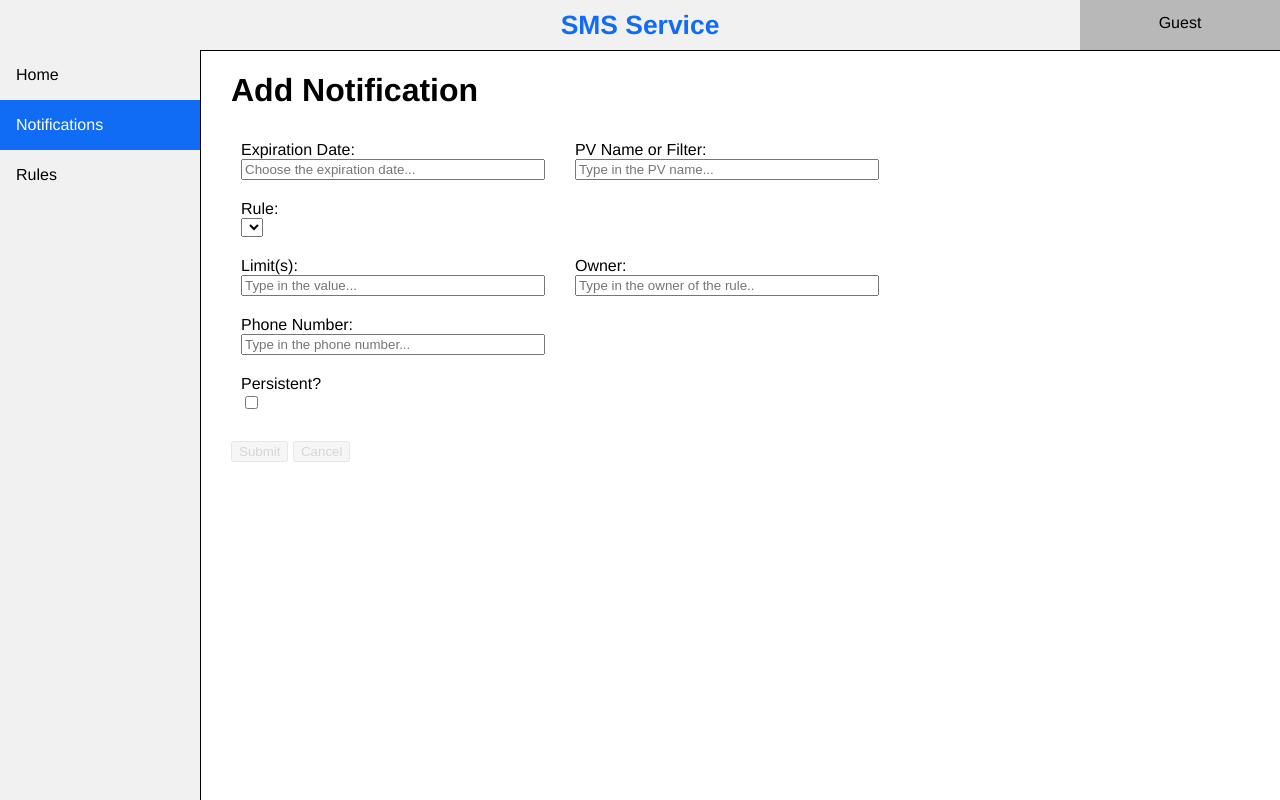
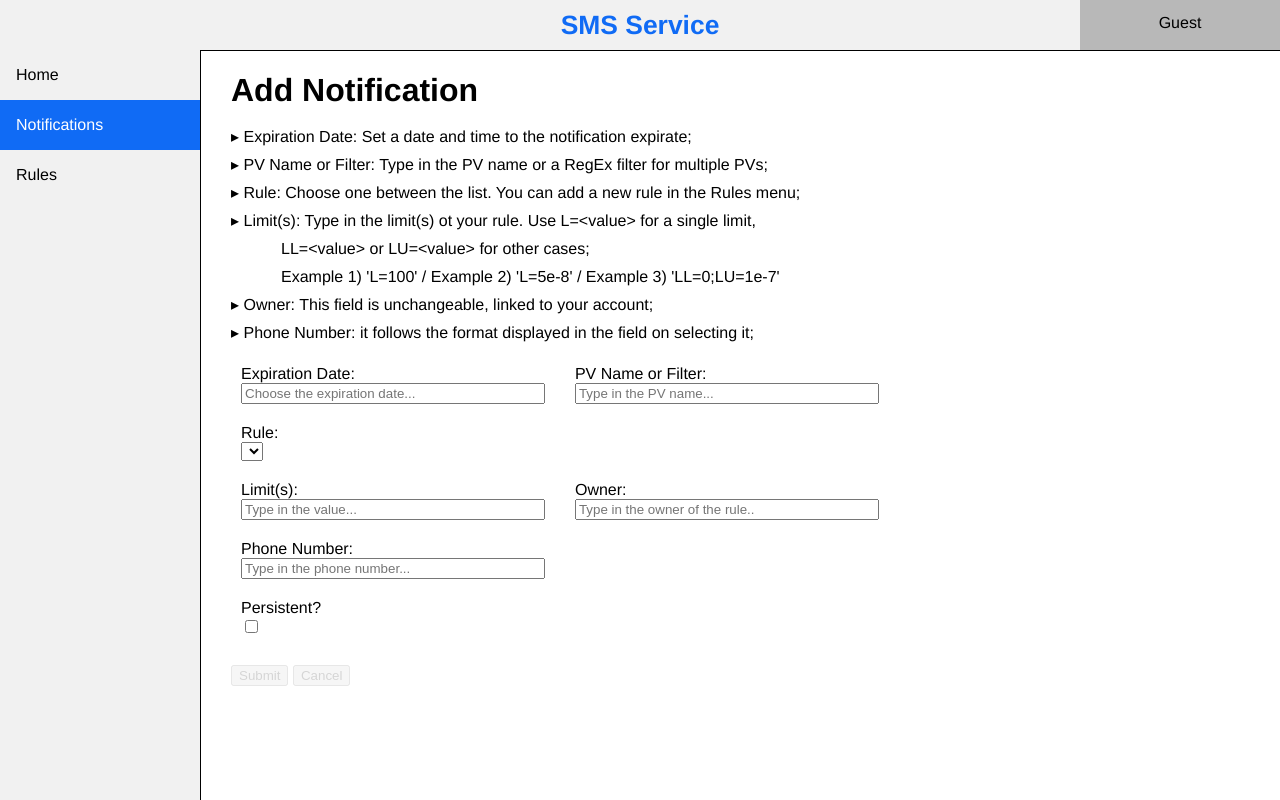
Before and after one commit to SIRIUS-GOP/sms_service, a Python web app: template client_venv/app/templates/add_notification.html in a window 1280 px wide. Run offline with Jinja, Linux system fonts and the light colour scheme; the template is opened without the code that fills it, so the values that code supplies are empty; some libraries are stand-ins or nearby versions.

Commit message:
add notification and rules page update, monitor update

```diff
--- a/client_venv/app/templates/add_notification.html
+++ b/client_venv/app/templates/add_notification.html
@@ -3,6 +3,16 @@
 
 {% block main %}
 <h1 class="header_text">Add Notification</h1>
+<div class='add_text' style='line-height: 12px;'>
+    <p>▸ Expiration Date: Set a date and time to the notification expirate;</p>
+    <p>▸ PV Name or Filter: Type in the PV name or a RegEx filter for multiple PVs;</p>
+    <p>▸ Rule: Choose one between the list. You can add a new rule in the Rules menu;</p>
+    <p>▸ Limit(s): Type in the limit(s) ot your rule. Use L=&#60value&#62 for a single limit,</p>
+    <p style="margin-left: 50px">LL=&#60value&#62 or LU=&#60value&#62 for other cases;</p>
+    <p style="margin-left: 50px;">Example 1) 'L=100' / Example 2) 'L=5e-8' / Example 3) 'LL=0;LU=1e-7'</p>
+    <p>▸ Owner: This field is unchangeable, linked to your account;</p>
+    <p>▸ Phone Number: it follows the format displayed in the field on selecting it;</p>
+</div>
 <form autocomplete="off" class="form" action='{{url_for("add_notification")}}' method="post">
     <div class="form-field-line">
         <div class="form-field" style="padding-top: 10px;">
@@ -65,6 +75,7 @@
                 placeholder="Type the value in minutes, if persistent..." class="form-control"
                 value="{{ request.form['interval'] }}"></input>
         </div>
+    </div>
     <div class="form-field-line">
         <div class="form-field">
             <label class="label" for="persistent">Persistent?</label><br>
@@ -82,6 +93,5 @@
         {%if (current_user.username or current_user.username=='admin')%} enabled style="opacity:1;"{%else%}
         disabled style="opacity:0.5;"{%endif%}>Cancel</button>
     </div>
-    </div>
 </form>
 {% endblock %}
--- a/client_venv/app/templates/add_rule.html
+++ b/client_venv/app/templates/add_rule.html
@@ -3,6 +3,7 @@
 
 {% block main %}
 <h1 class="header_text">Add Rule</h1></p>
+<div class='add_text' style='line-height: 12px;'>
     <p class='action_text'>Rules are mathematical expressions used to parameterize a notification.</p>
     <p class='action_text'>Use terms described bellow for the creation of the rule:</p>
     <p class='action_text'>&#9656;&nbsp;&nbsp;'pv' = PV reading value;</p>
@@ -12,6 +13,7 @@
     <p class='action_text'>&#9656;&nbsp;&nbsp;Accepted operators: '>', '&#60;', '>=', '&#60;=', '==', '!=', 'and' and finally 'or';</p>
     <p class='action_text'>&#9656;&nbsp;&nbsp;They're the same operators of an EVAL() function used in Python.</p>
     <p class='action_text'>&#9656;&nbsp;&nbsp;Remember, when the Rule evaluates to True, the SMS message is sent;</p>
+</div>
 <form autocomplete="off" class="form" action='{{url_for("add_rule")}}' method="post">
     <div class="form-group" style="padding-top: 10px;">
         <label class="label" for="pv">Rule:</label><br>
--- a/client_venv/app/templates/edit_rule.html
+++ b/client_venv/app/templates/edit_rule.html
@@ -3,6 +3,7 @@
 
 {% block main %}
 <h1 class="header_text">Edit Rule</h1></p>
+<div class='add_text' style='line-height: 12px;'>
     <p class='action_text'>Rules are mathematical expressions used to parameterize a notification.</p>
     <p class='action_text'>Use terms described bellow for the creation of the rule:</p>
     <p class='action_text'>&#9656;&nbsp;&nbsp;'pv' = PV reading value;</p>
@@ -12,6 +13,7 @@
     <p class='action_text'>&#9656;&nbsp;&nbsp;Accepted operators: '>', '&#60;', '>=', '&#60;=', '==', '!=', 'and' and finally 'or';</p>
     <p class='action_text'>&#9656;&nbsp;&nbsp;They're the same operators of an EVAL() function used in Python.</p>
     <p class='action_text'>&#9656;&nbsp;&nbsp;Remember, when the Rule evaluates to True, the SMS message is sent;</p>
+</div>
 <form autocomplete="off" class="form" method="post">
     <div class="form-group" style="padding-top: 10px;">
         <label class="label" for="pv">Rule:</label><br>
@@ -39,6 +41,9 @@
         <span class="action-buttons" style="padding: 10px 10px 10px 0px;">
             <button type="submit" class="btn-accept" value='cancel' name='action'>Cancel</button>
         </span>
+        <span class="action-buttons" style="padding: 10px 10px 10px 0px;">
+            <button type="submit" class="btn-accept" value='delete' name='action' onclick="return confirm('Are you sure?');">Delete</button>
+        </span>
     </span>
 </form>
 {% endblock %}
--- a/client_venv/app/templates/notifications.html
+++ b/client_venv/app/templates/notifications.html
@@ -13,7 +13,7 @@
         {%if current_user.username=='admin' %}<th>ID</th>{%endif%}
         {%if current_user.username %}<th>Select</th>{%endif%}
         <th>Expiration Date</th>
-        <th>PV Name</th>
+        <th>PV Name or Name Filter</th>
         <th>Rule with Description</th>
         <th>Limit(s)</th>
         <th>Owner</th>
```
Also changed, not shown: client_venv/app/routes.py (+7 -0 lines), client_venv/app/static/css/base.css (+6 -2 lines), client_venv/app/templates/edit_notification.html (+10 -0 lines), client_venv/monitor.py (+24 -15 lines), client_venv/app/db/notifications.db, client_venv/app/db/rules.db. Lines whose indentation alone changed are shown as unchanged.
